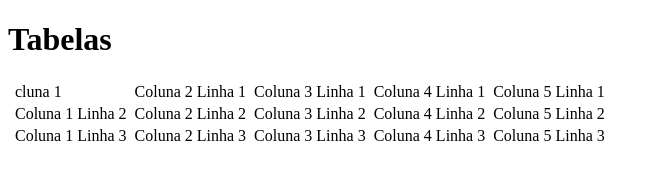
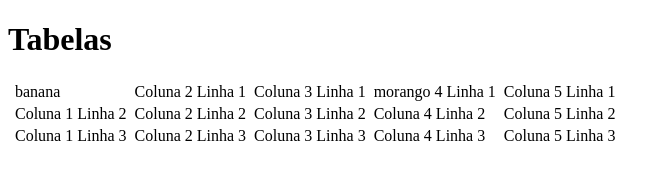
Before and after one commit to JobsMr/aula-09-tabelas, a plain HTML site: page index.html in a window 1280 px wide. Shown: the top 172 px of the page, without its empty margins (0-670 px from the left). Drawn offline with Linux system fonts and the light colour scheme.

Commit message:
Mudei o nome da primeira coluna para banana

```diff
--- a/index.html
+++ b/index.html
@@ -10,10 +10,10 @@
     <h1>Tabelas</h1>
     <table>
         <tr>
-            <th><td>cluna 1</td></th>
+            <th><td>banana</td></th>
             <th><td>Coluna 2 Linha 1</td></th>
             <th><td>Coluna 3 Linha 1</td></th>
-            <th><td>Coluna 4 Linha 1</td></th>
+            <th><td>morango 4 Linha 1</td></th>
             <th><td>Coluna 5 Linha 1</td></th>
         </tr>
 
```
